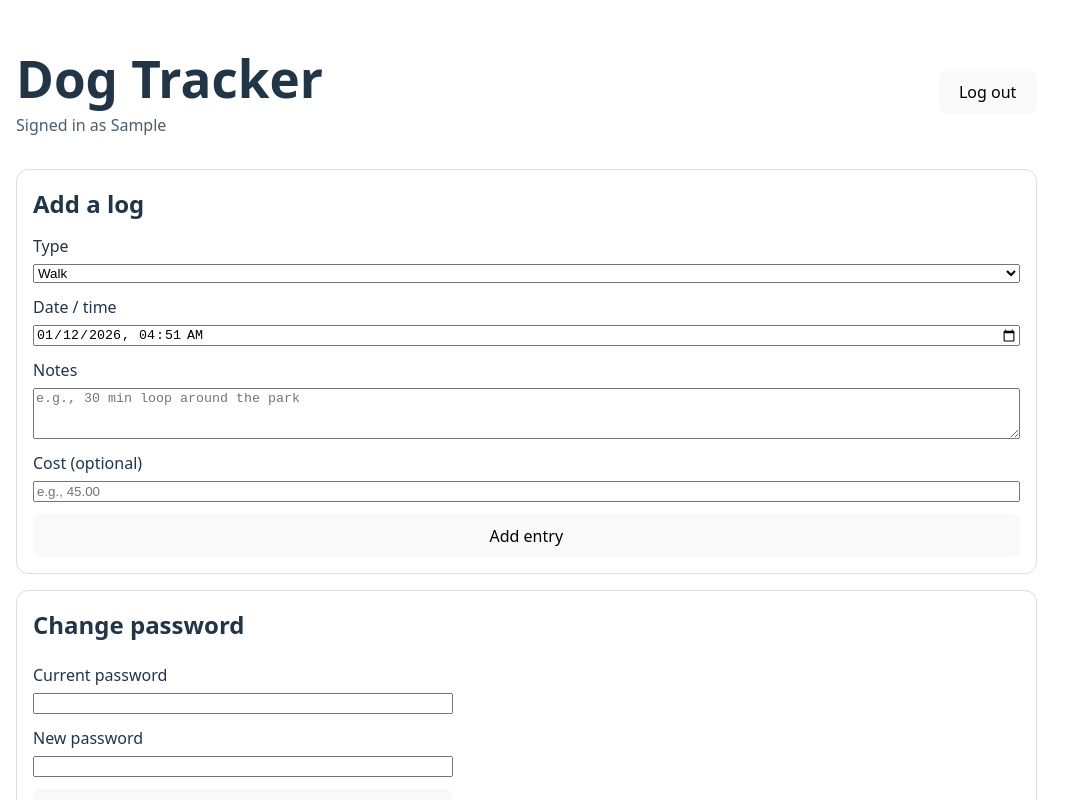
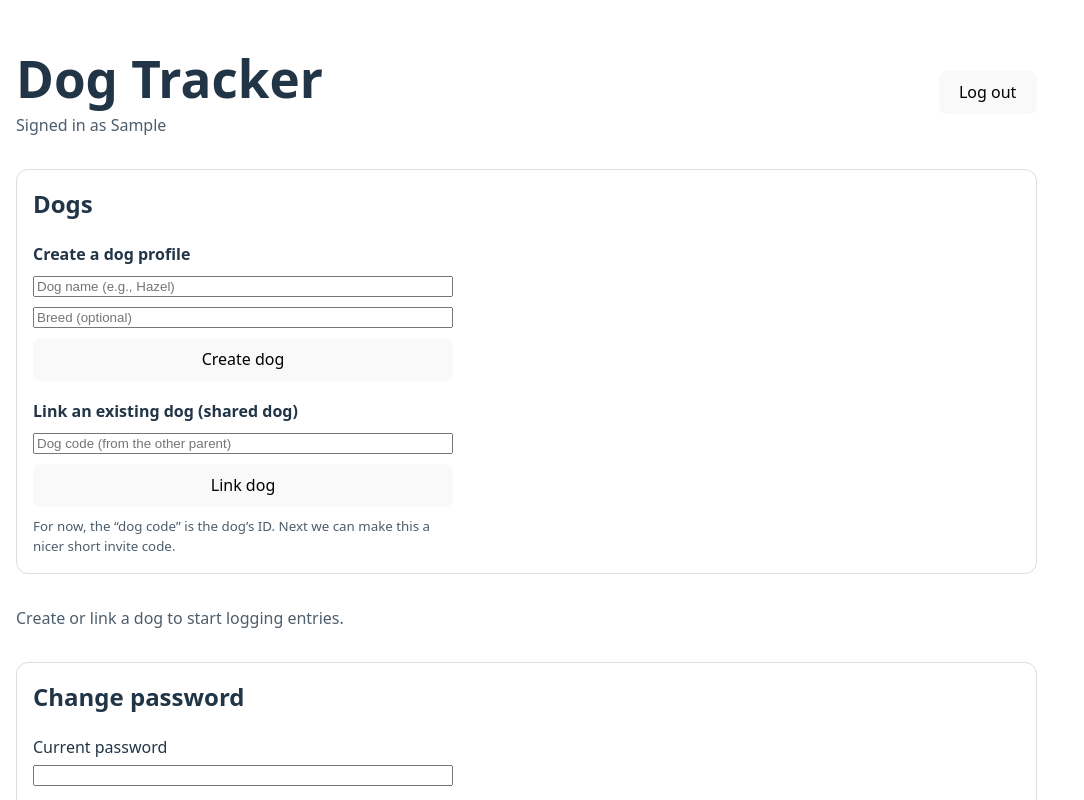
Before and after one commit to kmacfadyen/place, a React (Vite) app: page / in a window 1280 px wide. Both pictures are taken after typing "Sample", "Sample", "Sample123" into the empty fields and a click on the button "Create profile". Shown: the top 800 px of the page, without its empty margins (0-1084 px from the left). Built offline with nearby package versions, Linux system fonts and the light colour scheme.

Commit message:
working on dashboard

```diff
--- /dev/null
+++ b/src/components/DogManager.tsx
@@ -0,0 +1,71 @@
+import { useState } from "react";
+import { createDogForUser, linkDogToUserByCode } from "../lib/dogs";
+
+type Props = {
+  userId: string;
+  onChanged: () => void; // call to refresh dogs from storage
+};
+
+export default function DogManager({ userId, onChanged }: Props) {
+  const [name, setName] = useState("");
+  const [breed, setBreed] = useState("");
+  const [dogCode, setDogCode] = useState("");
+  const [msg, setMsg] = useState<string | null>(null);
+  const [err, setErr] = useState<string | null>(null);
+
+  return (
+    <section style={{ border: "1px solid #ddd", borderRadius: 12, padding: 16 }}>
+      <h2 style={{ marginTop: 0 }}>Dogs</h2>
+
+      {err ? <p style={{ color: "crimson" }}>{err}</p> : null}
+      {msg ? <p style={{ color: "green" }}>{msg}</p> : null}
+
+      <div style={{ display: "grid", gap: 18 }}>
+        <form
+          onSubmit={(e) => {
+            e.preventDefault();
+            setErr(null);
+            setMsg(null);
+            if (!name.trim()) return setErr("Dog name is required.");
+
+            createDogForUser({ userId, name, breed });
+            setName("");
+            setBreed("");
+            setMsg("Dog created.");
+            onChanged();
+          }}
+          style={{ display: "grid", gap: 10, maxWidth: 420 }}
+        >
+          <strong>Create a dog profile</strong>
+          <input placeholder="Dog name (e.g., Hazel)" value={name} onChange={(e) => setName(e.target.value)} />
+          <input placeholder="Breed (optional)" value={breed} onChange={(e) => setBreed(e.target.value)} />
+          <button type="submit">Create dog</button>
+        </form>
+
+        <form
+          onSubmit={(e) => {
+            e.preventDefault();
+            setErr(null);
+            setMsg(null);
+            if (!dogCode.trim()) return setErr("Enter a dog code.");
+
+            const res = linkDogToUserByCode({ userId, dogCode });
+            if (!res.ok) return setErr(res.reason);
+
+            setDogCode("");
+            setMsg("Dog linked to your account.");
+            onChanged();
+          }}
+          style={{ display: "grid", gap: 10, maxWidth: 420 }}
+        >
+          <strong>Link an existing dog (shared dog)</strong>
+          <input placeholder="Dog code (from the other parent)" value={dogCode} onChange={(e) => setDogCode(e.target.value)} />
+          <button type="submit">Link dog</button>
+          <small style={{ opacity: 0.8 }}>
+            For now, the “dog code” is the dog’s ID. Next we can make this a nicer short invite code.
+          </small>
+        </form>
+      </div>
+    </section>
+  );
+}
--- a/src/pages/Dashboard.tsx
+++ b/src/pages/Dashboard.tsx
@@ -6,6 +6,10 @@ import { loadState, saveState } from "../lib/storage";
 import { setCurrentUser } from "../lib/auth";
 import type { Entry, EntryTypeId, User } from "../lib/types";
 import { changePassword } from "../lib/auth";
+import type { Dog } from "../lib/types";
+import DogSwitcher from "../components/DogSwitcher";
+import DogManager from "../components/DogManager";
+import { listDogsForUser, getActiveDogId, setActiveDogId } from "../lib/dogs";
 
 
 type FilterType = "all" | EntryTypeId;
@@ -22,6 +26,8 @@ export default function Dashboard({ user, onLogout }: Props) {
   const [newPw, setNewPw] = useState("");
   const [pwMsg, setPwMsg] = useState<string | null>(null);
   const [pwErr, setPwErr] = useState<string | null>(null);
+  const [dogs, setDogs] = useState<Dog[]>(() => listDogsForUser(user.id));
+  const [activeDogId, setActiveDog] = useState<string | null>(() => getActiveDogId(user.id));
 
 
   useEffect(() => {
@@ -33,6 +39,19 @@ export default function Dashboard({ user, onLogout }: Props) {
     () => entries.filter((e) => e.userId === user.id),
     [entries, user.id]
   );
+
+  function refreshDogs() {
+  const nextDogs = listDogsForUser(user.id);
+  setDogs(nextDogs);
+
+  const current = getActiveDogId(user.id);
+  // If active dog got deleted/unlinked later, reset
+  const stillExists = current && nextDogs.some(d => d.id === current);
+  const nextActive = stillExists ? current : (nextDogs[0]?.id ?? null);
+
+  setActiveDog(nextActive);
+  setActiveDogId(user.id, nextActive);
+}
 
   const filtered = useMemo(() => {
     const sorted = [...myEntries].sort(
@@ -64,8 +83,24 @@ export default function Dashboard({ user, onLogout }: Props) {
         </div>
         <button type="button" onClick={handleLogout}>Log out</button>
       </header>
+      <DogSwitcher
+          dogs={dogs}
+          activeDogId={activeDogId}
+          onChange={(dogId) => {
+          setActiveDog(dogId);
+          setActiveDogId(user.id, dogId);
+        }}
+      />
+      <DogManager userId={user.id} onChanged={refreshDogs} />
 
-      <EntryForm userId={user.id} onAdd={handleAdd} />
+      {activeDogId ? (
+    <EntryForm userId={user.id} dogId={activeDogId} onAdd={handleAdd} />
+      ) : (
+        <p style={{ opacity: 0.8 }}>
+          Create or link a dog to start logging entries.
+        </p>
+      )}
+
 
       <section style={{ border: "1px solid #ddd", borderRadius: 12, padding: 16 }}>
   <h2 style={{ marginTop: 0 }}>Change password</h2>
```
